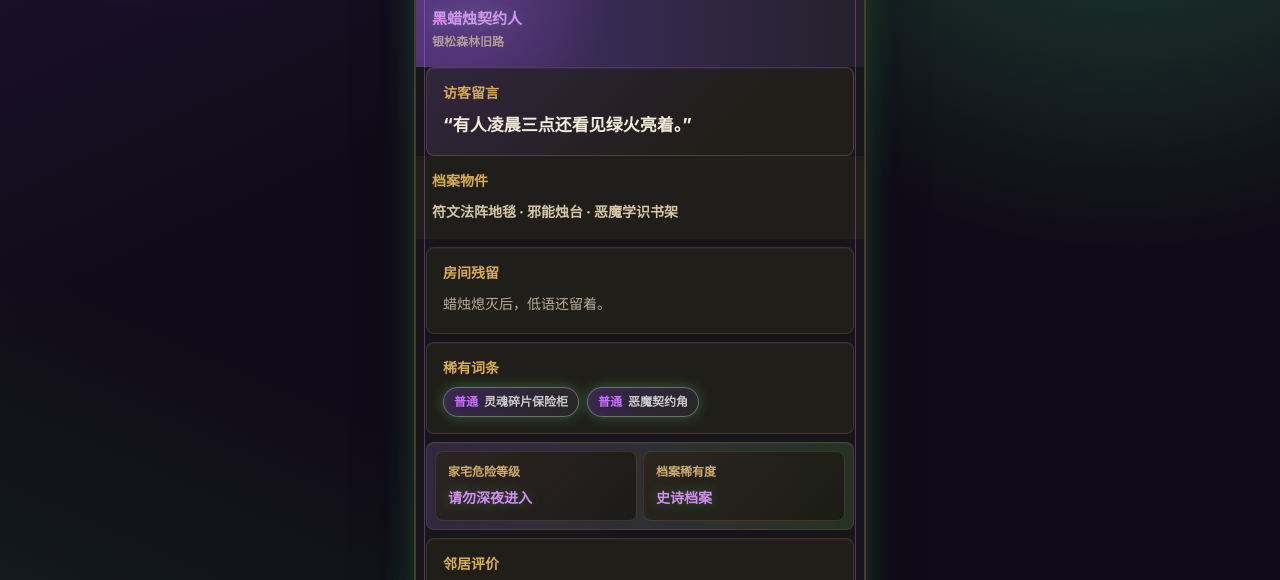
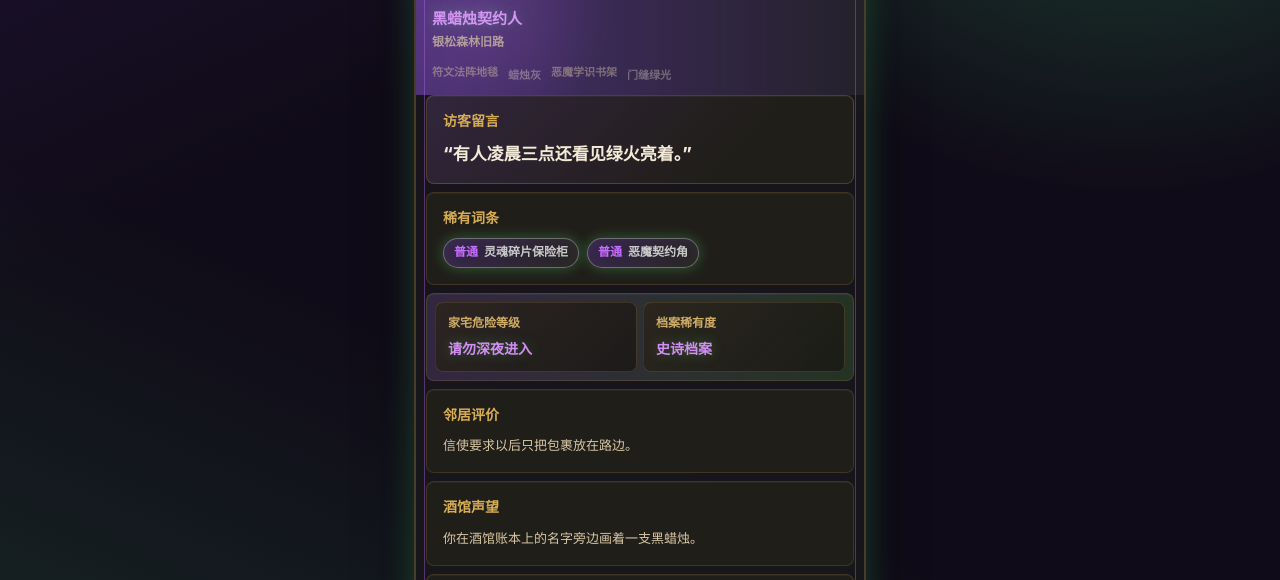
Before and after one commit to EveningAtHalfhill/world-of-homecraft, a plain HTML site: page index.html in a window 1280 px wide. Shown: the part 601-1181 px from the top of the page. Drawn offline with Linux system fonts and the light colour scheme.

Commit message:
v0.4.2 fold objects into atmosphere layer

```diff
--- a/index.html
+++ b/index.html
@@ -54,21 +54,12 @@
             <p class="character-title" id="characterTitle">暮色守门人</p>
             <p class="archive-region" id="archiveRegion">暮色森林边缘</p>
           </div>
+          <div class="atmosphere-fragments" id="atmosphereFragments" aria-label="气味碎片"></div>
         </div>
 
         <article class="visitor-note-block">
           <h3 id="visitorTitle">访客留言</h3>
           <p id="visitorNote">“这里的门从不真正锁上。”</p>
-        </article>
-
-        <article class="info-block object-summary-block">
-          <h3 id="furnitureTitle">档案物件</h3>
-          <p id="furnitureSummary">符文地毯 · 恶魔书架 · 黑檀炼金桌</p>
-        </article>
-
-        <article class="style-block">
-          <h3 id="styleTitle">房间残留</h3>
-          <p id="styleDescription"></p>
         </article>
 
         <article class="affix-block">
--- a/script.js
+++ b/script.js
@@ -476,8 +476,6 @@ const I18N = {
     generate: "生成家宅方案",
     save: "分享我的家宅档案",
     copied: "家宅档案已装入行囊，链接也抄进旅店账本。",
-    furniture: "档案物件",
-    style: "房间残留",
     affixes: "稀有词条",
     visitor: "访客留言",
     danger: "家宅危险等级",
@@ -504,8 +502,6 @@ const I18N = {
     generate: "Roll a Homestead",
     save: "Share My Homestead Record",
     copied: "Your homestead record is packed. The link is copied into the tavern ledger.",
-    furniture: "Archive Objects",
-    style: "Room Trace",
     affixes: "Rare Affixes",
     visitor: "Visitor Note",
     danger: "House Danger Level",
@@ -560,13 +556,10 @@ const serialNumber = document.querySelector("#serialNumber");
 const themeName = document.querySelector("#themeName");
 const characterTitle = document.querySelector("#characterTitle");
 const archiveRegion = document.querySelector("#archiveRegion");
+const atmosphereFragments = document.querySelector("#atmosphereFragments");
 const visitorTitle = document.querySelector("#visitorTitle");
 const visitorNote = document.querySelector("#visitorNote");
-const furnitureTitle = document.querySelector("#furnitureTitle");
-const furnitureSummary = document.querySelector("#furnitureSummary");
 const affixList = document.querySelector("#affixList");
-const styleTitle = document.querySelector("#styleTitle");
-const styleDescription = document.querySelector("#styleDescription");
 const affixTitle = document.querySelector("#affixTitle");
 const dangerTitle = document.querySelector("#dangerTitle");
 const dangerLevel = document.querySelector("#dangerLevel");
@@ -637,6 +630,39 @@ const roomTraces = {
   }
 };
 
+const atmosphereWords = {
+  zh: {
+    warlock: ["冷铁味", "低语声", "门缝绿光", "蜡烛灰"],
+    paladin: ["白石尘", "晨光", "誓约蜡痕", "旧钟声"],
+    rogue: ["皮革味", "暗巷灰", "金币声", "毒药绿光"],
+    shaman: ["雨腥味", "图腾木屑", "雷声残响", "灰烬"],
+    deathKnight: ["冷炉灰", "霜痕", "黑铁味", "无声旗影"],
+    warrior: ["铁锈", "战旗影", "旧战吼", "皮革尘"],
+    hunter: ["松针", "兽皮味", "鹰羽", "篝火灰"],
+    mage: ["蓝光尘", "奥术静电", "茶壶雾", "错位星尘"],
+    priest: ["烛泪", "低声祈祷", "白纱灰", "暗影边角"],
+    druid: ["月光苔", "潮湿木纹", "花粉", "树影"],
+    monk: ["茶香", "竹影", "晨钟余音", "酒坛木塞"],
+    demonHunter: ["邪火灰", "裂痕绿光", "战刃冷影", "焦痕"],
+    evoker: ["青铜尘", "翡翠光", "龙鳞热风", "沙漏声"]
+  },
+  en: {
+    warlock: ["cold iron", "low whispers", "green doorlight", "candle ash"],
+    paladin: ["white stone dust", "dawnlight", "oath-wax", "old bell sound"],
+    rogue: ["leather smell", "backroom dust", "coin-smoke", "poison green"],
+    shaman: ["rain scent", "totem splinters", "thunder echo", "ash"],
+    deathKnight: ["dead hearth ash", "frost marks", "black iron", "silent banner"],
+    warrior: ["rust", "banner shadow", "old warcry", "leather dust"],
+    hunter: ["pine needles", "hide scent", "hawk feather", "campfire ash"],
+    mage: ["blue dust", "arcane static", "teapot mist", "misplaced stars"],
+    priest: ["candle tears", "low prayer", "white veil dust", "shadow edge"],
+    druid: ["moonlit moss", "wet woodgrain", "pollen", "tree shadow"],
+    monk: ["tea steam", "bamboo shade", "morning bell", "brew cork"],
+    demonHunter: ["fel ash", "rift green", "glaive-cold shadow", "scorch mark"],
+    evoker: ["bronze dust", "emerald light", "scale-warm wind", "hourglass sound"]
+  }
+};
+
 const dangerProfiles = {
   warlock: [4, 8, 18, 32, 38],
   paladin: [38, 34, 18, 8, 2],
@@ -973,6 +999,15 @@ function renderAffixes(affixes) {
   });
 }
 
+function renderAtmosphereFragments(fragments) {
+  atmosphereFragments.innerHTML = "";
+  fragments.forEach((fragment) => {
+    const span = document.createElement("span");
+    span.textContent = fragment;
+    atmosphereFragments.appendChild(span);
+  });
+}
+
 function t(key) {
   return I18N[currentLang][key];
 }
@@ -1034,6 +1069,17 @@ function homesteadIdentityFor(key) {
 function roomTraceFor(key, index) {
   const traces = roomTraces[currentLang][key];
   return traces[index % traces.length];
+}
+
+function atmosphereFor(key) {
+  const data = contentFor(key);
+  const trace = roomTraceFor(key, currentPlan.styleIndex);
+  const fragments = [
+    ...currentPlan.furnitureIndices.map((index) => data.furniture[index]),
+    ...atmosphereWords[currentLang][key],
+    trace
+  ];
+  return currentPlan.atmosphereIndices.map((index) => fragments[index % fragments.length]);
 }
 
 function updateStaticText() {
@@ -1043,8 +1089,6 @@ function updateStaticText() {
   classLabel.textContent = t("classLabel");
   generateBtn.textContent = t("generate");
   saveBtn.textContent = t("save");
-  furnitureTitle.textContent = t("furniture");
-  styleTitle.textContent = t("style");
   affixTitle.textContent = t("affixes");
   visitorTitle.textContent = t("visitor");
   dangerTitle.textContent = t("danger");
@@ -1077,13 +1121,12 @@ function renderCurrentPlan() {
   characterTitle.textContent = homesteadIdentity.titles[currentPlan.characterTitleIndex % homesteadIdentity.titles.length];
   archiveRegion.textContent = homesteadIdentity.regions[currentPlan.archiveRegionIndex % homesteadIdentity.regions.length];
   visitorNote.textContent = homesteadIdentity.visitors[currentPlan.visitorNoteIndex % homesteadIdentity.visitors.length];
-  furnitureSummary.textContent = currentPlan.furnitureIndices.map((index) => data.furniture[index]).join(" · ");
+  renderAtmosphereFragments(atmosphereFor(currentPlan.key));
   renderAffixes(currentPlan.affixes);
   dangerLevel.textContent = dangerLevels[currentLang][currentPlan.dangerIndex];
   archiveRarity.textContent = archiveLevels[currentLang][currentPlan.archiveIndex];
   neighborNote.textContent = identity.neighbor[currentPlan.neighborIndex % identity.neighbor.length];
   tavernReputation.textContent = identity.tavern[currentPlan.tavernIndex % identity.tavern.length];
-  styleDescription.textContent = roomTraceFor(currentPlan.key, currentPlan.styleIndex);
   renderList(rumorList, currentPlan.rumorIndices.map((index) => data.rumors[index % data.rumors.length]));
   npcName.textContent = `${npc.name}:`;
   npcComment.textContent = `“${npc.comment}”`;
@@ -1131,6 +1174,8 @@ function generatePlan() {
   const affixes = generateAffixes(plan);
   const rumorPoolSize = Math.min(plan.rumors.length, EN_CONTENT[key].rumors.length);
   const rumorPool = Array.from({ length: rumorPoolSize });
+  const atmospherePoolSize = 3 + atmosphereWords.zh[key].length + roomTraces.zh[key].length;
+  const atmosphereCount = Math.floor(Math.random() * 3) + 3;
 
   currentPlan = {
     key,
@@ -1140,6 +1185,7 @@ function generatePlan() {
     archiveRegionIndex: pickIndices(identityLayer.zh[key].regions, 1)[0],
     visitorNoteIndex: pickIndices(identityLayer.zh[key].visitors, 1)[0],
     furnitureIndices: pickIndices(plan.furniture, 3),
+    atmosphereIndices: pickIndices(Array.from({ length: atmospherePoolSize }), atmosphereCount),
     coordIndices: pickIndices(plan.coords, 3),
     affixes,
     dangerIndex: pickWeightedIndex(dangerProfiles[key]),
@@ -1277,6 +1323,26 @@ function drawPosterBadge(ctx, text, rarity, x, y, maxWidth = 440) {
   return badge;
 }
 
+function drawPosterAtmosphere(ctx, fragments, x, y, maxWidth) {
+  ctx.font = "700 21px sans-serif";
+  let cursorX = x;
+  let cursorY = y;
+  const gapX = 18;
+  const gapY = 32;
+  fragments.forEach((fragment, index) => {
+    const text = index % 2 === 0 ? fragment : `· ${fragment}`;
+    const textWidth = ctx.measureText(text).width;
+    if (cursorX > x && cursorX + textWidth > x + maxWidth) {
+      cursorX = x + 24;
+      cursorY += gapY;
+    }
+    ctx.fillStyle = index % 2 === 0 ? "rgba(215, 198, 165, 0.48)" : "rgba(244, 234, 216, 0.36)";
+    ctx.fillText(text, cursorX, cursorY);
+    cursorX += textWidth + gapX;
+  });
+  return cursorY + gapY;
+}
+
 function savePlanImage(options = {}) {
   const { download = true } = options;
   if (!currentPlan) {
@@ -1291,15 +1357,14 @@ function savePlanImage(options = {}) {
   const currentCharacterTitle = homesteadIdentity.titles[currentPlan.characterTitleIndex % homesteadIdentity.titles.length];
   const currentArchiveRegion = homesteadIdentity.regions[currentPlan.archiveRegionIndex % homesteadIdentity.regions.length];
   const currentVisitorNote = homesteadIdentity.visitors[currentPlan.visitorNoteIndex % homesteadIdentity.visitors.length];
-  const furniture = currentPlan.furnitureIndices.map((index) => data.furniture[index]);
+  const atmosphere = atmosphereFor(currentPlan.key);
   const rumors = currentPlan.rumorIndices.map((index) => data.rumors[index % data.rumors.length]);
   const neighbor = identity.neighbor[currentPlan.neighborIndex % identity.neighbor.length];
   const tavern = identity.tavern[currentPlan.tavernIndex % identity.tavern.length];
-  const styleText = roomTraceFor(currentPlan.key, currentPlan.styleIndex);
 
   const canvas = document.createElement("canvas");
   canvas.width = 1080;
-  canvas.height = 2160;
+  canvas.height = 1980;
   const ctx = canvas.getContext("2d");
   const width = canvas.width;
   const padding = 72;
@@ -1371,25 +1436,11 @@ function savePlanImage(options = {}) {
   ctx.font = "700 28px sans-serif";
   y = drawWrappedText(ctx, currentVisitorNote, padding, y, width - padding * 2, 38, 2) + 12;
 
+  y = drawPosterAtmosphere(ctx, atmosphere, padding, y, width - padding * 2) + 20;
+
   ctx.fillStyle = "rgba(215, 173, 83, 0.9)";
   ctx.fillRect(padding, y, width - padding * 2, 3);
   y += 56;
-
-  ctx.fillStyle = "#d7ad53";
-  ctx.font = "700 24px sans-serif";
-  ctx.fillText(t("furniture"), padding, y);
-  y += 38;
-  ctx.fillStyle = "#f4ead8";
-  ctx.font = "24px sans-serif";
-  y = drawWrappedText(ctx, furniture.join(" · "), padding, y, width - padding * 2, 34, 2) + 22;
-
-  ctx.fillStyle = "#d7ad53";
-  ctx.font = "700 24px sans-serif";
-  ctx.fillText(t("style"), padding, y);
-  y += 38;
-  ctx.fillStyle = "rgba(244, 234, 216, 0.82)";
-  ctx.font = "24px sans-serif";
-  y = drawWrappedText(ctx, styleText, padding, y, width - padding * 2, 34, 2) + 24;
 
   ctx.fillStyle = "#d7ad53";
   ctx.font = "700 24px sans-serif";
--- a/styles.css
+++ b/styles.css
@@ -382,8 +382,27 @@ h2 {
   font-weight: 800;
 }
 
+.atmosphere-fragments {
+  display: flex;
+  flex-wrap: wrap;
+  gap: 6px 10px;
+  margin-top: 14px;
+  max-width: 100%;
+}
+
+.atmosphere-fragments span {
+  color: rgba(215, 198, 165, 0.46);
+  font-size: 11px;
+  font-weight: 800;
+  line-height: 1.35;
+}
+
+.atmosphere-fragments span:nth-child(even) {
+  transform: translateY(3px);
+  color: rgba(244, 234, 216, 0.34);
+}
+
 .info-block,
-.style-block,
 .affix-block,
 .visitor-note-block,
 .identity-block,
@@ -395,7 +414,6 @@ h2 {
 }
 
 .info-block,
-.style-block,
 .affix-block,
 .visitor-note-block,
 .identity-block,
@@ -440,7 +458,6 @@ li::before {
   content: "";
 }
 
-.style-block,
 .affix-block,
 .visitor-note-block,
 .identity-block,
@@ -452,21 +469,6 @@ li::before {
   border: 1px solid rgba(215, 173, 83, 0.16);
   border-radius: 8px;
   box-shadow: inset 0 1px 0 rgba(255, 255, 255, 0.04);
-}
-
-.style-block p {
-  margin-bottom: 0;
-  color: var(--muted);
-  font-size: 14px;
-  line-height: 1.75;
-}
-
-.object-summary-block p {
-  margin: 0;
-  color: #d7c6a5;
-  font-size: 14px;
-  font-weight: 800;
-  line-height: 1.65;
 }
 
 .visitor-note-block {
@@ -664,7 +666,6 @@ li::before {
   }
 
   .info-block,
-  .style-block,
   .affix-block,
   .visitor-note-block,
   .neighbor-block,
@@ -673,7 +674,6 @@ li::before {
     padding: 18px 16px;
   }
 
-  .style-block,
   .affix-block,
   .visitor-note-block,
   .identity-block,
```
